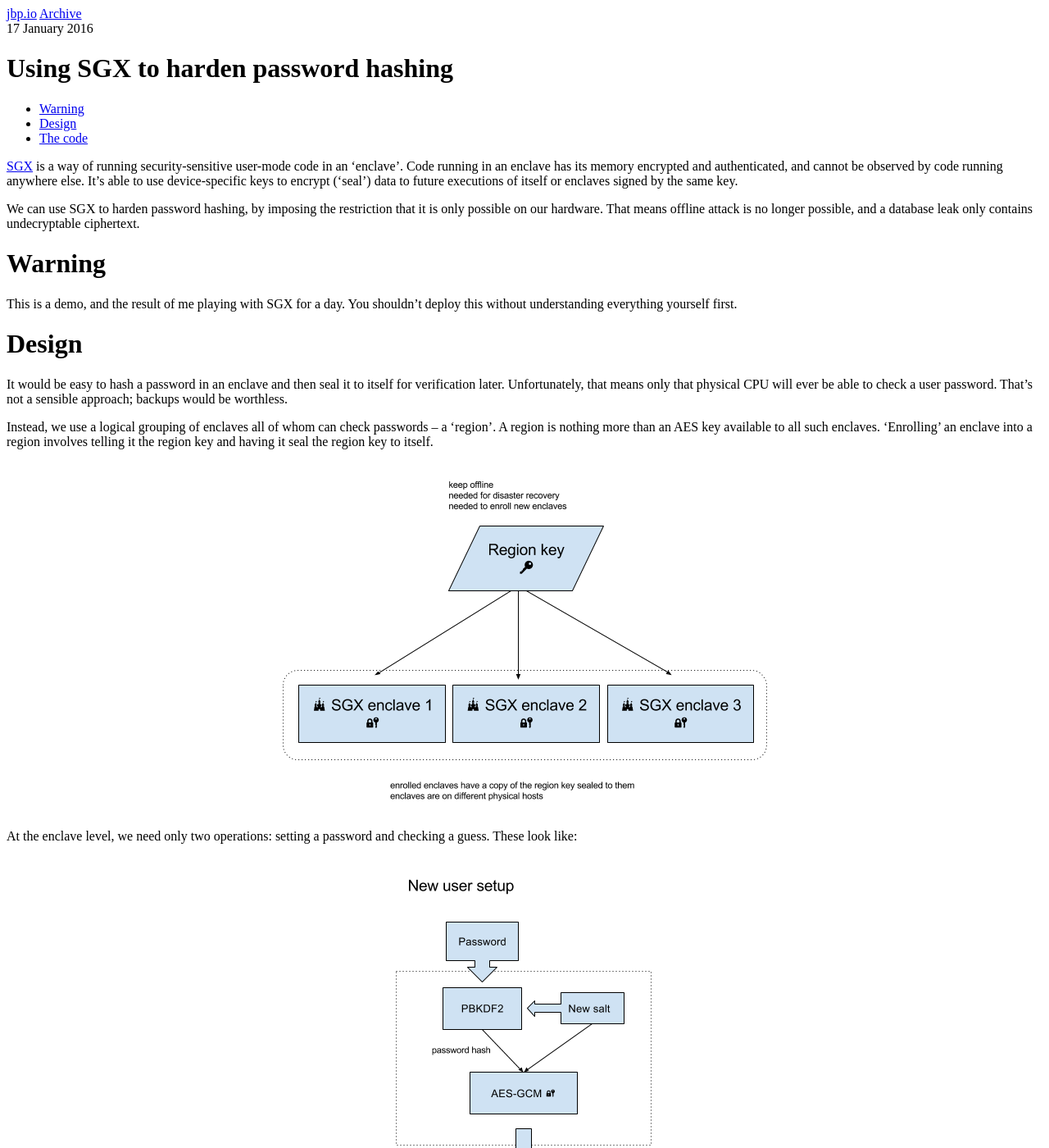
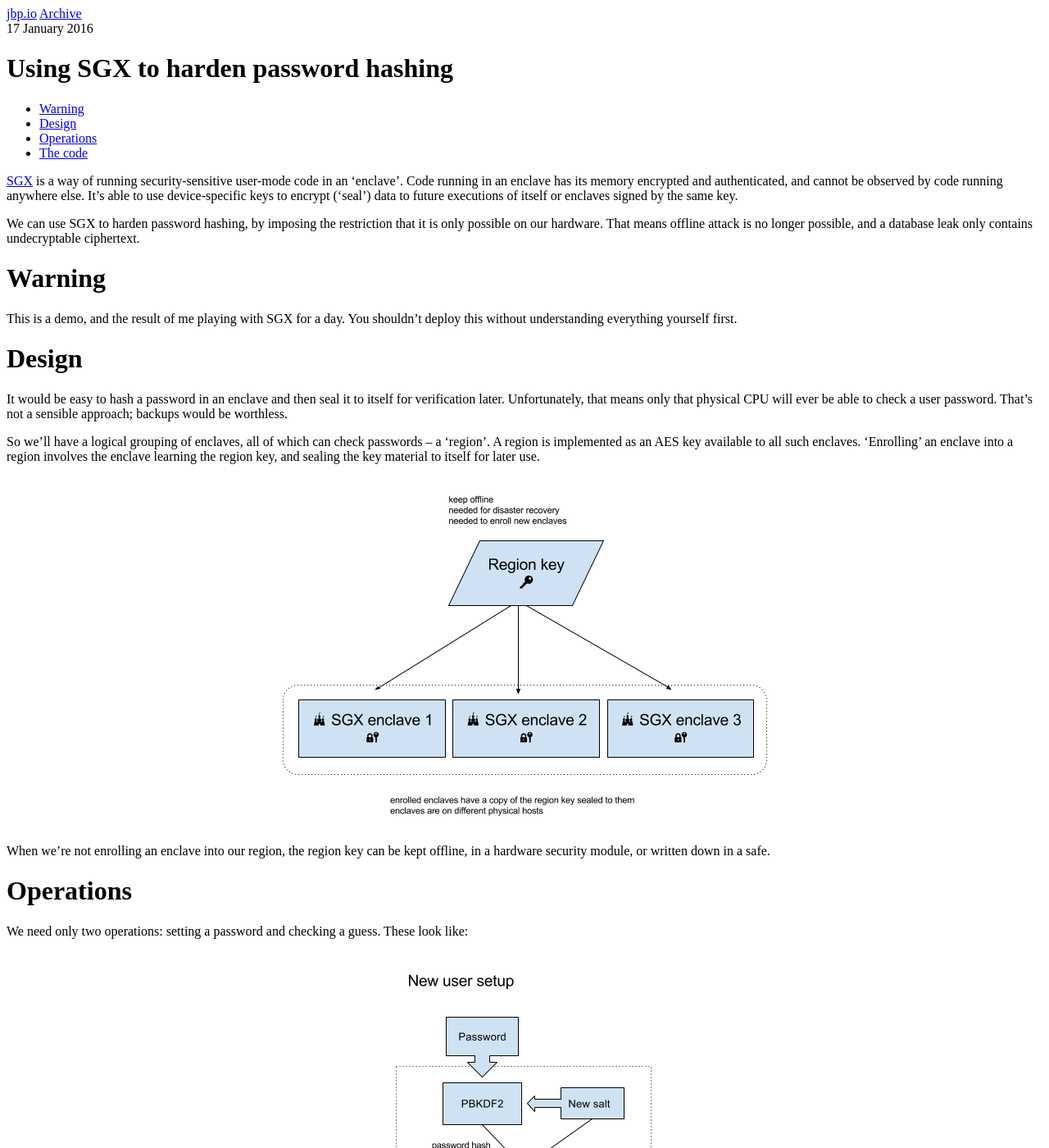
Before and after one commit to ctz/ctz.github.com, a Jekyll site: the page built from _posts/2016-01-17-using-sgx-to-hash-passwords.md, in a window 1280 px wide and 1400 px high. Shown: the whole window at 82% size. Built offline with Jekyll 4.4.1, drawn with Linux system fonts in a browser that asks for light colours.

Commit message:
fix awkward language

```diff
--- a/_posts/2016-01-17-using-sgx-to-hash-passwords.md
+++ b/_posts/2016-01-17-using-sgx-to-hash-passwords.md
@@ -32,15 +32,19 @@ verification later.  Unfortunately, that means only that physical CPU will ever
 be able to check a user password.  That's not a sensible approach; backups would be
 worthless.
 
-Instead, we use a logical grouping of enclaves all of whom can check passwords --
-a 'region'.  A region is nothing more than an AES key available to all such enclaves.
-'Enrolling' an enclave into a region involves telling it the region key and having it
-seal the region key to itself.
+So we'll have a logical grouping of enclaves, all of which can check passwords --
+a 'region'.  A region is implemented as an AES key available to all such enclaves.
+'Enrolling' an enclave into a region involves the enclave learning the region key,
+and sealing the key material to itself for later use.
 
 <div align="center"><img src="/assets/sgx-region.png" alt="diagram showing simple region concept"></div>
 
-At the enclave level, we need only two operations: setting a password and checking
-a guess.  These look like:
+When we're not enrolling an enclave into our region, the region key can be kept offline,
+in a hardware security module, or written down in a safe.
+
+# Operations
+
+We need only two operations: setting a password and checking a guess.  These look like:
 
 <div align="center"><img src="/assets/sgx-pwsetup.png" alt="diagram showing password setup flow"></div>
 
```
